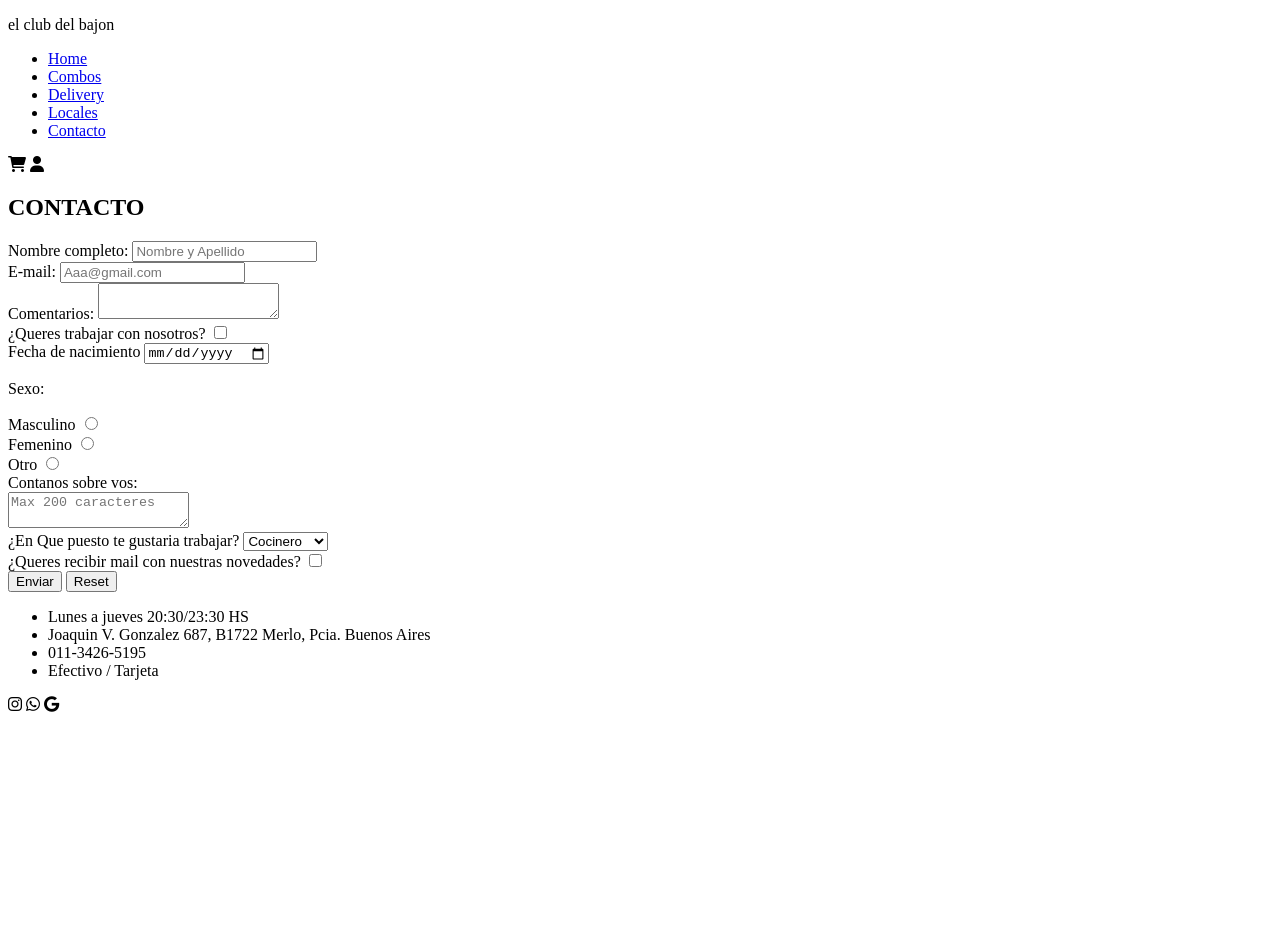
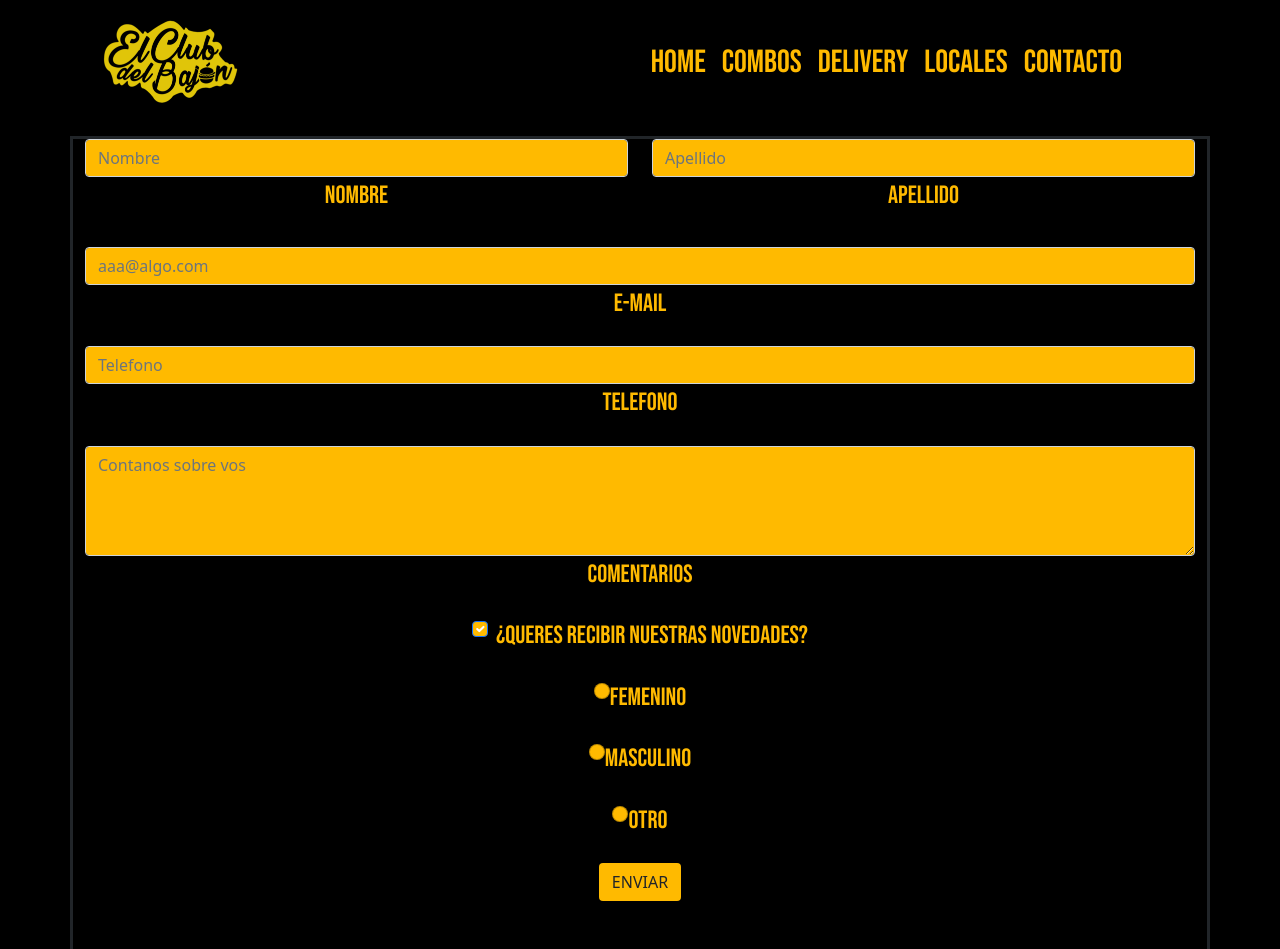
Before and after one commit to LeonardoValdez86/Leonardo_valdez_club_bajon, a plain HTML site: page pages/contacto.html in a window 1280 px wide. Shown: the top 949 px of the page. Before the commit the page ends 800 px from the top, so only its background shows below. Drawn offline with nearby package versions, Linux system fonts and the light colour scheme.

Commit message:
entrega comple

```diff
--- /dev/null
+++ b/css/_contacto.scss
@@ -0,0 +1,24 @@
+main{
+    margin-top: 8.5em;
+    border-color: aliceblue;
+    border: solid;
+}
+
+
+label{
+    display: flex;
+    justify-content: center;
+    font-family: $font1;
+    font-size: 25px;
+    color: $color1;
+}
+
+.form-control{
+    background-color: $color1;
+}
+
+
+
+.boton-contacto{
+    background-color: $color1 !important;
+}
--- a/css/estilos.scss
+++ b/css/estilos.scss
@@ -12,5 +12,6 @@ $font1:"Bebas Neue" ;
 
 @import "_home";
 @import "_galeria";
+@import "_contacto";
 
 @import "_media";
--- a/pages/contacto.html
+++ b/pages/contacto.html
@@ -1,114 +1,142 @@
 <!DOCTYPE html>
 <html lang="es">
+
 <head>
-    <meta charset="UTF-8">
-    <meta http-equiv="X-UA-Compatible" content="IE=edge">
-    <meta name="viewport" content="width=device-width, initial-scale=1.0">
-	<link rel="shortcut icon" href="../img/logo.png" type="image/x-icon">
-	<link rel="stylesheet" href="https://cdnjs.cloudflare.com/ajax/libs/font-awesome/6.1.1/css/all.min.css" integrity="sha512-KfkfwYDsLkIlwQp6LFnl8zNdLGxu9YAA1QvwINks4PhcElQSvqcyVLLD9aMhXd13uQjoXtEKNosOWaZqXgel0g==" crossorigin="anonymous" referrerpolicy="no-referrer" />
-	<link rel="stylesheet" href="../css/estilos.2.css">
-    <title>CONTACTO</title>
+	<meta charset="UTF-8">
+	<meta http-equiv="X-UA-Compatible" content="IE=edge">
+	<meta name="viewport" content="width=device-width, initial-scale=1.0">
+	<link href="https://cdn.jsdelivr.net/npm/bootstrap@5.1.3/dist/css/bootstrap.min.css" rel="stylesheet"
+		integrity="sha384-1BmE4kWBq78iYhFldvKuhfTAU6auU8tT94WrHftjDbrCEXSU1oBoqyl2QvZ6jIW3" crossorigin="anonymous">
+
 
 	<link href="https://fonts.googleapis.com/css2?family=Fredoka+One&display=swap" rel="stylesheet">
 	<link href="https://fonts.googleapis.com/css2?family=Bebas+Neue&family=Fredoka+One&display=swap" rel="stylesheet">
+	<link rel="stylesheet" href="https://cdnjs.cloudflare.com/ajax/libs/font-awesome/6.1.1/css/all.min.css"
+		integrity="sha512-KfkfwYDsLkIlwQp6LFnl8zNdLGxu9YAA1QvwINks4PhcElQSvqcyVLLD9aMhXd13uQjoXtEKNosOWaZqXgel0g=="
+		crossorigin="anonymous" referrerpolicy="no-referrer" />
 
+	<link rel="stylesheet" href="../css/estilos.css">
+
+	<title>El CLUB - BOOTSTRAP</title>
 </head>
+
+
 <body>
-    <header class="header_grid">
 
-		<p class="nombre">el club del bajon </p>
-		<nav class="menu">
-			<ul>
-				<li><a href="../index.html">Home</a></li>
-				<li><a href="combos.html">Combos</a></li>
-				<li><a href="delivery.html">Delivery</a></li>
-				<li><a href="locales.html">Locales</a></li>
-				<li><a href="#">Contacto</a></li>
+
+	<nav class="navbar navbar-expand-md fixed-top ">
+		<a href="#" class="navbar-brand logo pulse"><img class="w-50" src="../img/LogoRemera (1).png" alt=""></a>
+		<button class="navbar-toggler" type="button" data-bs-toggle="collapse" data-bs-target="#toggleMobileMenu"
+			aria-controls="toggleMobileMenu" aria-expanded="false" aria-lable="toggle navigation">
+			<span class="navbar-toggler-icon"><i class="fa-solid fa-bars"></i></span>
+		</button>
+		<div class="collapse navbar-collapse" id="toggleMobileMenu">
+			<ul class="navbar-nav ms-auto text-center">
+				<li>
+					<a class="nav-link" href="../index.html">HOME</a>
+				</li>
+				<li>
+					<a class="nav-link" href="./combos.html">COMBOS</a>
+				</li>
+				<li>
+					<a class="nav-link" href="./delivery.html">DELIVERY</a>
+				</li>
+				<li>
+					<a class="nav-link" href="./locales.html">LOCALES</a>
+				</li>
+				<li>
+					<a class="nav-link" href="#">CONTACTO</a>
+				</li>
 			</ul>
 
+		</div>
 
-			<div class="icons_header">
-			<i class="fa-solid fa-cart-shopping" id="shop"></i>
-			<i class="fa-solid fa-user"></i>
-		</div>
-		</nav>
 
-	</header>
+	</nav>
+
+
+
+	<main class="container">
+
+		<form>
+			<!-- 2 column grid layout with text inputs for the first and last names -->
+			<div class="row mb-4">
+				<div class="col">
+					<div class="form-outline">
+						<input type="text" placeholder="Nombre" id="form6Example1" class="form-control" />
+						<label class="form-label" for="form6Example1">NOMBRE</label>
+					</div>
+				</div>
+				<div class="col">
+					<div class="form-outline">
+						<input type="text" placeholder="Apellido" id="form6Example2" class="form-control" />
+						<label class="form-label" for="form6Example2">APELLIDO</label>
+					</div>
+				</div>
+			</div>
+
+
+			<!-- Text input -->
+			<div class="form-outline mb-4">
+				<input type="text" placeholder="aaa@algo.com" id="form6Example4" class="form-control" />
+				<label class="form-label" for="form6Example4">E-MAIL</label>
+			</div>
+
+
+			<!-- Number input -->
+			<div class="form-outline mb-4">
+				<input type="number" placeholder="Telefono" id="form6Example6" class="form-control" />
+				<label class="form-label" for="form6Example6">TELEFONO</label>
+			</div>
+
+			<!-- Message input -->
+			<div class="form-outline mb-4">
+				<textarea class="form-control" placeholder="Contanos sobre vos" id="form6Example7" rows="4"></textarea>
+				<label class="form-label" for="form6Example7">COMENTARIOS</label>
+			</div>
+
+			<!-- Checkbox -->
+			<div class="form-check d-flex justify-content-center mb-4">
+				<input class="form-check-input me-2 boton-contacto" type="checkbox" value="" id="form6Example8 "  checked />
+				<label class="form-check-label" for="form6Example8"> ¿QUERES RECIBIR NUESTRAS NOVEDADES? </label>
+			</div>
+
+
+			<div class="form-check form-check d-flex justify-content-center mb-4">
+				<input class="form-check-input boton-contacto" type="radio" name="flexRadioDefault" id="flexRadioDefault1">
+				<label class="form-check-label " for="flexRadioDefault1">
+					FEMENINO
+				</label>
+			</div>
+			<div class="form-check d-flex justify-content-center mb-4">
+				<input class="form-check-input boton-contacto" type="radio" name="flexRadioDefault" id="flexRadioDefault2 ">
+				<label class="form-check-label" for="flexRadioDefault2">
+					MASCULINO
+				</label>
+			</div>
+			<div class="form-check d-flex justify-content-center mb-4">
+				<input class="form-check-input boton-contacto" type="radio" name="flexRadioDefault" id="flexRadioDefault1">
+				<label class="form-check-label" for="flexRadioDefault1">
+					OTRO
+				</label>
+			</div>
+
+
+		<div class="d-flex justify-content-center mb-4"><button type="submit" class="btn btn-block mb-4 boton-contacto ">ENVIAR</button></div>
+
+
+
+		</form>
+
+
+	</main>
 
 
 
 
-	<div class="margen" ></div>
+	<script src="https://cdn.jsdelivr.net/npm/bootstrap@5.1.3/dist/js/bootstrap.bundle.min.js"
+		integrity="sha384-ka7Sk0Gln4gmtz2MlQnikT1wXgYsOg+OMhuP+IlRH9sENBO0LRn5q+8nbTov4+1p" crossorigin="anonymous">
+	</script>
+</body>
 
-
-
-
-
-    <section class="fondo_contacto">
-		<h2 class="nombre_contacto" >CONTACTO</h2>
-		<article class="contacto_completo">
-			<form action="#">
-                <label for="text"> <span class="texto_contacto" > Nombre completo:</span></label>
-				<input type="text" placeholder="Nombre y Apellido"><br>
-				<label for="email"><span class="texto_contacto" >E-mail:</span>
-					<input type="email" placeholder="Aaa@gmail.com" name="email"><br>
-				</label>
-				<label for="sobre ti"> <span class="texto_contacto comentarios "  >Comentarios: </span><textarea class="caja_de_texto"></textarea>
-				</label> <br>
-
-				<div><span class="texto_contacto" >¿Queres trabajar con nosotros?</span>
-					<input type="checkbox" name="trabajar" value="1"></div>
-
-
-				<label for="text"><span class="texto_contacto" >Fecha de nacimiento</span></label>
-				<input type="date"><br>
-					<p>Sexo:</p>
-					<div class="texto_contacto">Masculino
-						<input type="radio" name="sexo" value="Masculino">
-					</div>
-					<div class="texto_contacto">Femenino
-						<input type="radio" name="sexo" value="Femenino">
-					</div>
-                    <div class="texto_contacto">Otro
-						<input type="radio" name="sexo" value="Otro">
-					</div>
-
-                    <label for="sobre ti"><span class="texto_contacto sobre_vos" > Contanos sobre vos:</span><br>
-                        <textarea class="caja_de_texto" placeholder="Max 200 caracteres"></textarea>
-                    </label> <br>
-
-
-
-                <label for="puesto"><span class="texto_contacto puesto" >¿En Que puesto te gustaria trabajar?</span></label>
-				<select name="Puesto" id="Puesto">
-					<option value="Cocinero">Cocinero</option>
-					<option value="Bachero">Bachero</option>
-					<option value="Cajero">Cajero</option>
-					<option value="Repartidor">Repartidor</option>
-				</select>
-				<div><span class="texto_contacto" >¿Queres recibir mail con nuestras novedades?</span>
-				<input type="checkbox" class="boton" name="acepta" value="1"></div>
-				<input type="submit" value="Enviar">
-				<input type="reset" value="Reset">
-			</form>
-		</article>
-	</section>
-
-
-	<footer>
-		<ul>
-			<li>Lunes a jueves 20:30/23:30 HS</li>
-			<li>Joaquin V. Gonzalez 687, B1722 Merlo, Pcia. Buenos Aires</li>
-			<li>011-3426-5195</li>
-			<li>Efectivo / Tarjeta</li>
-		</ul>
-
-		<div class="icons_footer">
-		<!--<a href="https://www.instagram.com/elclubdelbajon_/">--><i class="fa-brands fa-instagram"></i></a>
-		<i class="fa-brands fa-whatsapp"></i>
-		<i class="fa-brands fa-google"></i>
-		</div>
-	</footer>
-
-</body>
 </html>
```
Also changed, not shown: css/estilos.css, 1 other file.
